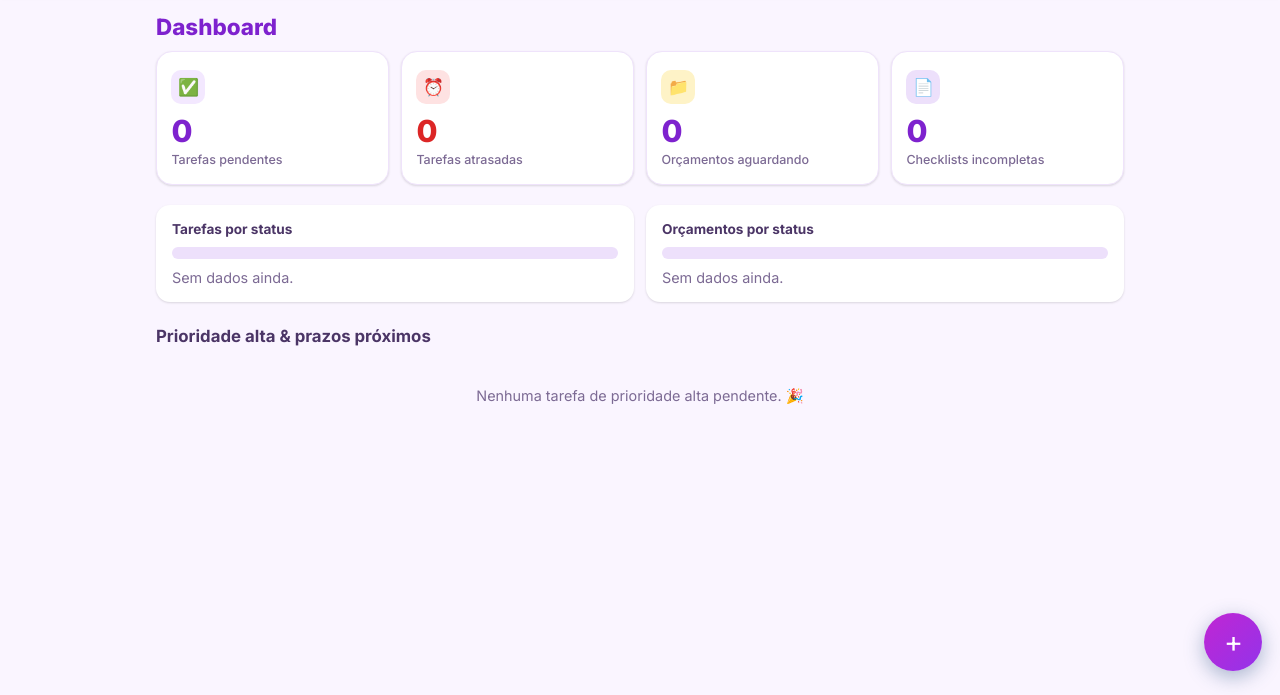
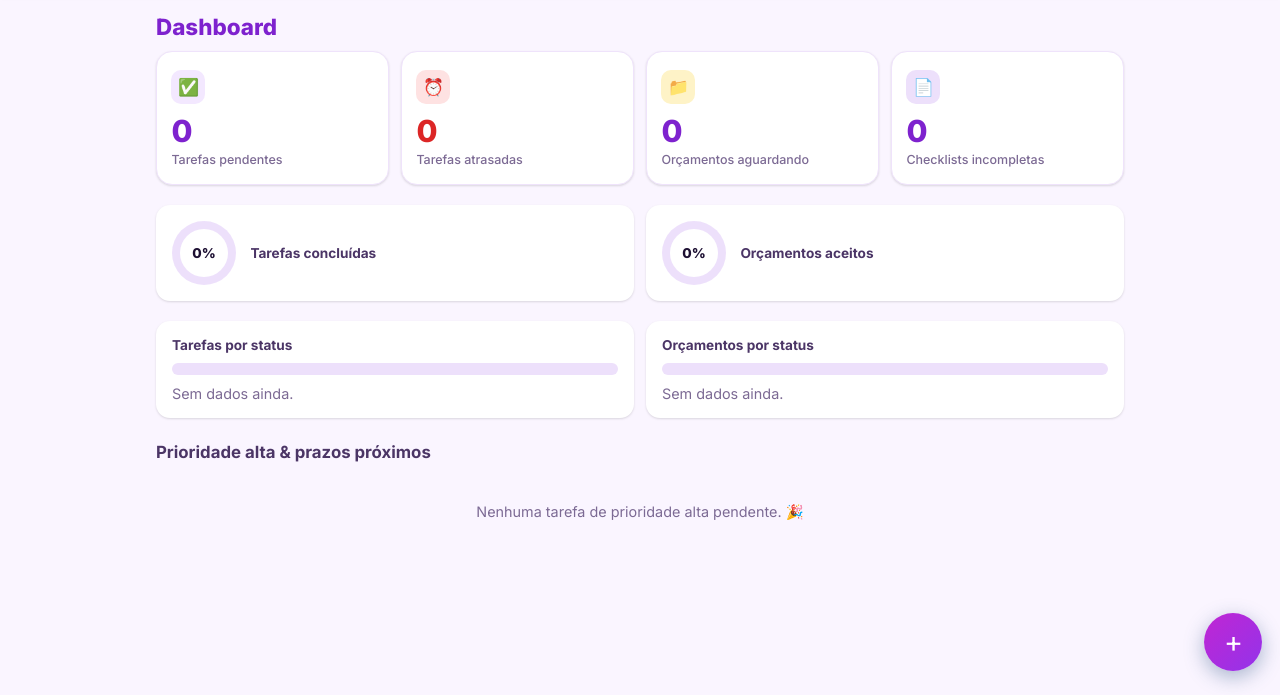
Before and after one commit to thiagoreisadv/gestao-escritorio, a plain HTML site: page index.html in a window 1280 px wide. Shown: the part 105-800 px from the top of the page. Drawn offline with nearby package versions, Linux system fonts and the light colour scheme.

Commit message:
Adiciona anéis de progresso ao Dashboard
Dois indicadores em CSS puro (conic-gradient): % de tarefas concluídas e
% de orçamentos aceitos, sem biblioteca de gráficos.

Co-Authored-By: Claude Sonnet 5 <noreply@anthropic.com>

```diff
--- a/css/style.css
+++ b/css/style.css
@@ -273,6 +273,46 @@ button{font-family:inherit;}
 .dist-bar span{height:100%;transition:width .3s;}
 .dist-legend{display:flex;flex-wrap:wrap;gap:.5rem .9rem;margin-top:.65rem;font-size:.76rem;color:var(--text-secondary);}
 .dist-legend .dot{display:inline-block;width:8px;height:8px;border-radius:50%;margin-right:.35rem;}
+
+/* Anéis de progresso (Dashboard) */
+.donut-grid{
+  display:grid;
+  grid-template-columns:1fr 1fr;
+  gap:.75rem;
+  margin-top:1.25rem;
+}
+.donut-card{
+  background:var(--bg-surface);
+  border-radius:var(--radius);
+  box-shadow:var(--shadow);
+  padding:1rem;
+  display:flex;
+  align-items:center;
+  gap:.9rem;
+}
+.donut-ring{
+  width:64px;
+  height:64px;
+  border-radius:50%;
+  flex-shrink:0;
+  display:flex;
+  align-items:center;
+  justify-content:center;
+  background:conic-gradient(var(--ring-color, var(--blue-500)) calc(var(--pct, 0) * 1%), var(--bg-surface-alt-2) 0);
+}
+.donut-ring span{
+  width:48px;
+  height:48px;
+  border-radius:50%;
+  background:var(--bg-surface);
+  display:flex;
+  align-items:center;
+  justify-content:center;
+  font-size:.85rem;
+  font-weight:800;
+  color:var(--text-primary);
+}
+.donut-label{font-size:.85rem;font-weight:700;color:var(--text-secondary);}
 
 /* Backup reminder */
 .backup-reminder{
--- a/index.html
+++ b/index.html
@@ -71,6 +71,17 @@
         <span class="summary-icon">📄</span>
         <span class="summary-number" id="sum-incomplete">0</span>
         <span class="summary-label">Checklists incompletas</span>
+      </div>
+    </div>
+
+    <div class="donut-grid">
+      <div class="donut-card">
+        <div class="donut-ring" id="donut-tasks"><span id="donut-tasks-label">0%</span></div>
+        <span class="donut-label">Tarefas concluídas</span>
+      </div>
+      <div class="donut-card">
+        <div class="donut-ring" id="donut-budgets"><span id="donut-budgets-label">0%</span></div>
+        <span class="donut-label">Orçamentos aceitos</span>
       </div>
     </div>
 
--- a/js/app.js
+++ b/js/app.js
@@ -283,7 +283,28 @@ function renderDashboard() {
     bindTaskCardEvents(container);
   }
 
+  renderDonuts();
   renderDistributions();
+}
+
+function renderDonutRing(ringId, labelId, pct, ringColor) {
+  const ring = document.getElementById(ringId);
+  const label = document.getElementById(labelId);
+  ring.style.setProperty('--pct', pct);
+  ring.style.setProperty('--ring-color', ringColor);
+  label.textContent = `${pct}%`;
+}
+
+function renderDonuts() {
+  const totalTasks = tasks.length;
+  const doneTasks = tasks.filter((t) => t.status === 'concluida').length;
+  const tasksPct = totalTasks > 0 ? Math.round((doneTasks / totalTasks) * 100) : 0;
+  renderDonutRing('donut-tasks', 'donut-tasks-label', tasksPct, 'var(--blue-500)');
+
+  const totalBudgets = budgets.length;
+  const acceptedBudgets = budgets.filter((b) => b.status === 'aceito').length;
+  const budgetsPct = totalBudgets > 0 ? Math.round((acceptedBudgets / totalBudgets) * 100) : 0;
+  renderDonutRing('donut-budgets', 'donut-budgets-label', budgetsPct, '#22d3ee');
 }
 
 function renderDistributionBar(barEl, legendEl, segments) {
```
